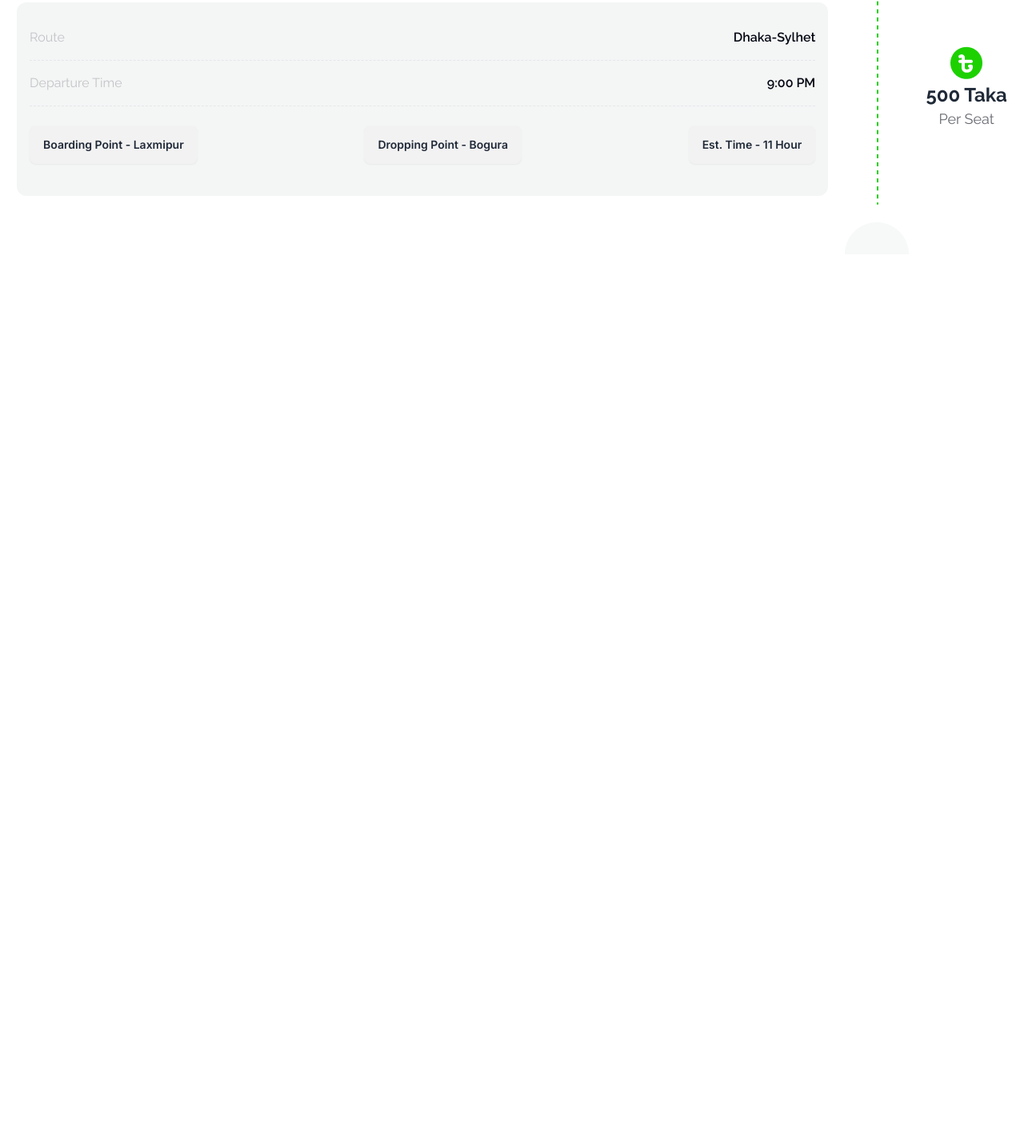
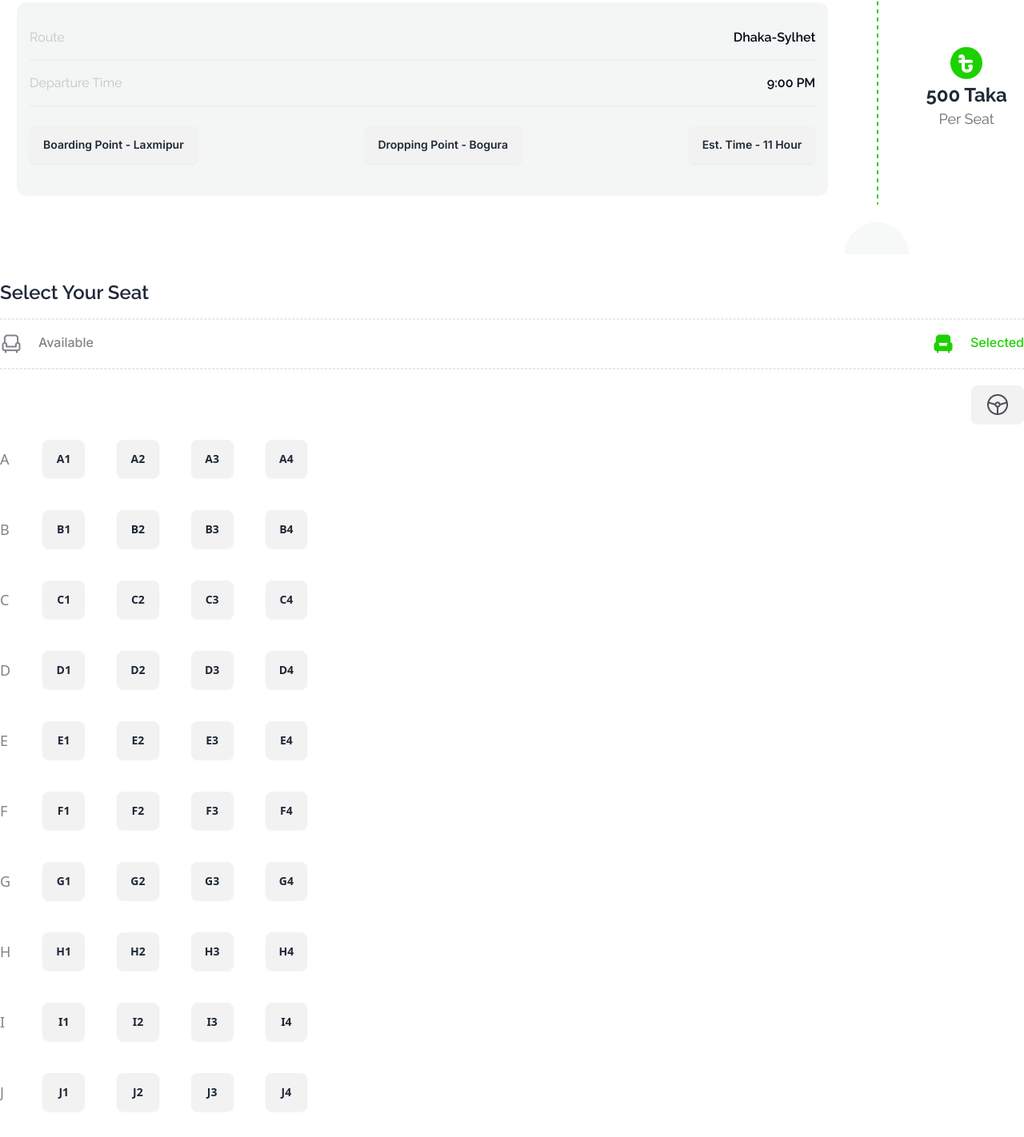
Before and after one commit to devenamulshikder/p-paribahan, a plain HTML site: page index.html in a window 1280 px wide. Shown: the part 1921-3343 px from the top of the page at 80% size. Before the commit the page ends 2239 px from the top, so only its background shows below. Drawn offline with nearby package versions, Linux system fonts and the light colour scheme.

Commit message:
all btn added

```diff
--- a/index.html
+++ b/index.html
@@ -155,10 +155,10 @@
       <!-- best offer end here -->
 
       <!-- P.H Paribahan start here-->
-      <section class="border-t-2 bg-[#F7F8F8] border-[#1dd100] rounded-3xl mt-24">
+      <section class="border-t-2 border-[#1dd100] rounded-t-3xl mt-24">
         <div class="flex flex-col justify-center items-center">
           <h2 class="text-[40px] font-bold font-raleway text-[#030712] mt-24">
-            P.H Paribahan
+            Dipjol Paribahan
           </h2>
           <p class="text-center font-inter text-[#03071299] my-8">
             Besides being the country's capital, its location has funneled
@@ -196,15 +196,19 @@
               <p class="text-[#03071233]">Route</p>
               <p class="text-[#030712] font-semibold mb-4">Dhaka-Sylhet</p>
             </div>
-            <hr class="border-dashed">
+            <hr class="border-dashed" />
             <div class="flex justify-between mt-4 font-raleway">
               <p class="text-[#03071233]">Departure Time</p>
               <p class="text-[#030712] font-semibold mb-4">9:00 PM</p>
             </div>
-            <hr class="border-dashed">
-            <div class="flex justify-between">
-                <button class="btn font-inter my-6">Boarding Point - Laxmipur</button>
-                <button class="btn font-inter my-6">Dropping Point - Bogura</button>
+            <hr class="border-dashed" />
+            <div class="flex flex-col lg:flex-row lg:justify-between">
+              <button class="btn font-inter my-6">
+                Boarding Point - Laxmipur
+              </button>
+              <button class="btn font-inter my-6">
+                Dropping Point - Bogura
+              </button>
               <button class="btn font-inter my-6">Est. Time - 11 Hour</button>
             </div>
           </div>
@@ -223,7 +227,97 @@
       </section>
       <!-- P.H Paribahan end here-->
 
-
+      <!-- select your seat section -->
+      <section class="container mx-auto my-8">
+        <div>
+          <!-- select your seat section One -->
+          <div>
+            <h1 class="text-2xl font-raleway font-semibold mb-4">
+              Select Your Seat
+            </h1>
+            <hr class="border border-dashed" />
+            <div class="flex justify-between mt-4 mb-4">
+              <div class="flex gap-5">
+                <img src="./images/seat-gray.png" alt="" />
+                <p class="text-[#03071280] font-medium font-inter">Available</p>
+              </div>
+              <div class="flex gap-5">
+                <img src="./images/seat-green-filled.png" alt="" />
+                <p class="text-[#1DD100] font-medium font-inter">Selected</p>
+              </div>
+            </div>
+            <hr class="border border-dashed" />
+            <div class="flex justify-end my-5">
+              <button class="btn">
+                <img src="./images/wheel.png" alt="" />
+              </button>
+            </div>
+            <!-- btn lines -->
+            <div class="flex gap-10">
+              <div
+                class="text-[18px] text-[#03071280] grid grid-rows-10 gap-10 justify-center items-center"
+              >
+                <p>A</p>
+                <p>B</p>
+                <p>C</p>
+                <p>D</p>
+                <p>E</p>
+                <p>F</p>
+                <p>G</p>
+                <p>H</p>
+                <p>I</p>
+                <p>J</p>
+              </div>
+              <div
+                class="grid grid-cols-4 grid-rows-10 justify-center items-center gap-10"
+              >
+                <button class="btn">A1</button>
+                <button class="btn">A2</button>
+                <button class="btn">A3</button>
+                <button class="btn">A4</button>
+                <button class="btn">B1</button>
+                <button class="btn">B2</button>
+                <button class="btn">B3</button>
+                <button class="btn">B4</button>
+                <button class="btn">C1</button>
+                <button class="btn">C2</button>
+                <button class="btn">C3</button>
+                <button class="btn">C4</button>
+                <button class="btn">D1</button>
+                <button class="btn">D2</button>
+                <button class="btn">D3</button>
+                <button class="btn">D4</button>
+                <button class="btn">E1</button>
+                <button class="btn">E2</button>
+                <button class="btn">E3</button>
+                <button class="btn">E4</button>
+                <button class="btn">F1</button>
+                <button class="btn">F2</button>
+                <button class="btn">F3</button>
+                <button class="btn">F4</button>
+                <button class="btn">G1</button>
+                <button class="btn">G2</button>
+                <button class="btn">G3</button>
+                <button class="btn">G4</button>
+                <button class="btn">H1</button>
+                <button class="btn">H2</button>
+                <button class="btn">H3</button>
+                <button class="btn">H4</button>
+                <button class="btn">I1</button>
+                <button class="btn">I2</button>
+                <button class="btn">I3</button>
+                <button class="btn">I4</button>
+                <button class="btn">J1</button>
+                <button class="btn">J2</button>
+                <button class="btn">J3</button>
+                <button class="btn">J4</button>
+              </div>
+            </div>
+          </div>
+          <!-- select your seat section Two -->
+          <div></div>
+        </div>
+      </section>
     </main>
     <footer></footer>
   </body>
```
Also changed, not shown: images/wheel.png (added). Lines whose indentation alone changed are shown as unchanged.
